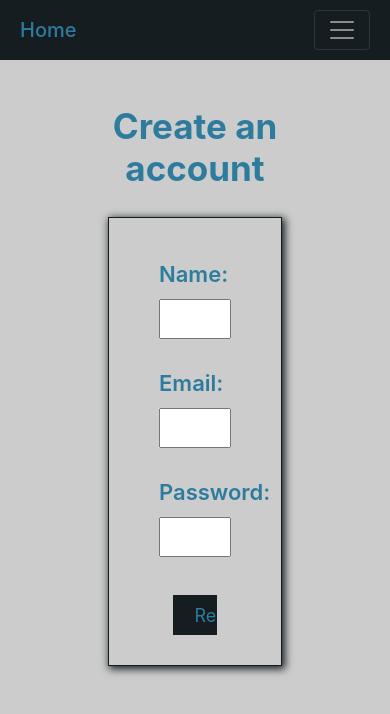
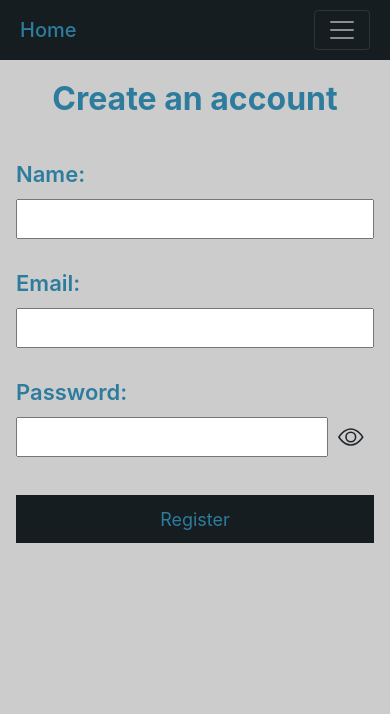
Before and after one commit to LuanSALima/MERN-Portifolio, a React (Create React App) app in the folder client/: page /registrar in a window 390 px wide. Shown: the top 714 px of the page. Built offline with nearby package versions, Linux system fonts and the light colour scheme.

Commit message:
Updated Responsive Style of All Pages/Components of the Project

```diff
--- /dev/null
+++ b/client/src/components/PasswordInput/index.js
@@ -0,0 +1,37 @@
+import React, { useState } from 'react';
+
+import { Container } from './styles';
+
+function PasswordInput(props) {
+	const [showPassword, setShowPassword] = useState(false);
+
+	const changeShowPassword = () => {
+		setShowPassword(!showPassword);
+	}
+
+	return (
+		<Container>
+			<input
+				type={ (showPassword) ? 'text' : 'password' }
+				required
+				value={props.value}
+				onChange={props.onChange}
+			/>
+			{(showPassword)
+			?
+			<svg onClick={changeShowPassword} xmlns="http://www.w3.org/2000/svg" width="30" height="30" fill="currentColor" class="bi bi-eye-slash" viewBox="0 0 16 16">
+              <path d="M13.359 11.238C15.06 9.72 16 8 16 8s-3-5.5-8-5.5a7.028 7.028 0 0 0-2.79.588l.77.771A5.944 5.944 0 0 1 8 3.5c2.12 0 3.879 1.168 5.168 2.457A13.134 13.134 0 0 1 14.828 8c-.058.087-.122.183-.195.288-.335.48-.83 1.12-1.465 1.755-.165.165-.337.328-.517.486l.708.709z"/>
+              <path d="M11.297 9.176a3.5 3.5 0 0 0-4.474-4.474l.823.823a2.5 2.5 0 0 1 2.829 2.829l.822.822zm-2.943 1.299.822.822a3.5 3.5 0 0 1-4.474-4.474l.823.823a2.5 2.5 0 0 0 2.829 2.829z"/>
+              <path d="M3.35 5.47c-.18.16-.353.322-.518.487A13.134 13.134 0 0 0 1.172 8l.195.288c.335.48.83 1.12 1.465 1.755C4.121 11.332 5.881 12.5 8 12.5c.716 0 1.39-.133 2.02-.36l.77.772A7.029 7.029 0 0 1 8 13.5C3 13.5 0 8 0 8s.939-1.721 2.641-3.238l.708.709zm10.296 8.884-12-12 .708-.708 12 12-.708.708z"/>
+            </svg>
+			:
+			<svg onClick={changeShowPassword} xmlns="http://www.w3.org/2000/svg" width="30" height="30" fill="currentColor" class="bi bi-eye" viewBox="0 0 16 16">
+			  <path d="M16 8s-3-5.5-8-5.5S0 8 0 8s3 5.5 8 5.5S16 8 16 8zM1.173 8a13.133 13.133 0 0 1 1.66-2.043C4.12 4.668 5.88 3.5 8 3.5c2.12 0 3.879 1.168 5.168 2.457A13.133 13.133 0 0 1 14.828 8c-.058.087-.122.183-.195.288-.335.48-.83 1.12-1.465 1.755C11.879 11.332 10.119 12.5 8 12.5c-2.12 0-3.879-1.168-5.168-2.457A13.134 13.134 0 0 1 1.172 8z"/>
+			  <path d="M8 5.5a2.5 2.5 0 1 0 0 5 2.5 2.5 0 0 0 0-5zM4.5 8a3.5 3.5 0 1 1 7 0 3.5 3.5 0 0 1-7 0z"/>
+			</svg>
+			}
+		</Container>
+	);
+}
+
+export default PasswordInput;
--- /dev/null
+++ b/client/src/components/PasswordInput/styles.js
@@ -0,0 +1,16 @@
+import styled from 'styled-components';
+
+export const Container = styled.div`
+	display: flex;
+	align-items: center;
+
+	input {
+		width: 100%;
+		margin-right: auto;
+	}
+
+	svg {
+		margin: 0 10px;
+		cursor: pointer;
+	}
+`;
--- a/client/src/pages/Dashboard/index.js
+++ b/client/src/pages/Dashboard/index.js
@@ -12,7 +12,7 @@ import { Page, Content, Title, ErrorMessage, ProgressBar } from '../../styles/de
 
 import { withTranslation } from 'react-i18next';
 
-import { Container, Menu, MenuItem } from './style';
+import { Container, Menu, MenuItem, MenuCollapse, MenuToggle, TableContainer } from './style';
 
 class Dashboard extends Component {
 
@@ -22,13 +22,15 @@ class Dashboard extends Component {
 		/*Fazendo a bind para que o 'this' usado nas funções façam referencia a classe*/
 		this.handleUserList = this.handleUserList.bind(this);
 		this.mountTable = this.mountTable.bind(this);
+		this.showSideBar = this.showSideBar.bind(this);
 
 		this.state = {
 			error: "",
 			dataType: "",
 			tableColumns: [],
 			tableData: [],
-			loading: false
+			loading: false,
+			showSideBar: false
 		}
 	}
 
@@ -36,7 +38,7 @@ class Dashboard extends Component {
 
 		const { t } = this.props;
 
-		this.setState({loading: true});
+		this.setState({loading: true, showSideBar: false});
 
 		api.get("/api/users/list")
             .then(response => {
@@ -142,6 +144,10 @@ class Dashboard extends Component {
 		)
 	}
 
+	showSideBar() {
+		this.setState({showSideBar: !this.state.showSideBar});
+	}
+
 	render() {
 		const { t } = this.props;
 
@@ -150,16 +156,22 @@ class Dashboard extends Component {
 			    <Navbar />
 				<Content>
 					<Container>
-						<Menu>
+						<Menu show={this.state.showSideBar}>
+							<MenuToggle onClick={this.showSideBar}>
+								<svg xmlns="http://www.w3.org/2000/svg" width="30" height="30" fill="currentColor" class="bi bi-list" viewBox="0 0 16 16">
+								  <path fill-rule="evenodd" d="M2.5 12a.5.5 0 0 1 .5-.5h10a.5.5 0 0 1 0 1H3a.5.5 0 0 1-.5-.5zm0-4a.5.5 0 0 1 .5-.5h10a.5.5 0 0 1 0 1H3a.5.5 0 0 1-.5-.5zm0-4a.5.5 0 0 1 .5-.5h10a.5.5 0 0 1 0 1H3a.5.5 0 0 1-.5-.5z"/>
+								</svg>
+							</MenuToggle>
+							<MenuCollapse show={this.state.showSideBar}>
 								<h5 className="sidebar-heading justify-content-center align-items-center">{t('Dashboard.menu_title')}</h5>
 								<ul className="nav flex-column justify-content-center align-items-center">
 									<li className="nav-item">
 										<MenuItem onClick={this.handleUserList}>{t('Dashboard.menu_item1')}</MenuItem>
 									</li>
 								</ul>
+							</MenuCollapse>
 						</Menu>
-						<div className="container">
-
+						<TableContainer>
 							<Title>{t('Dashboard.title')}</Title>
 							{(this.state.loading === true) &&
 		                        <ProgressBar />
@@ -172,7 +184,7 @@ class Dashboard extends Component {
 							{(this.state.tableColumns && this.state.tableData) &&
 								this.mountTable()
 							}
-						</div>
+						</TableContainer>
 					</Container>
 				</Content>
 			</Page>
--- a/client/src/pages/Dashboard/style.js
+++ b/client/src/pages/Dashboard/style.js
@@ -11,6 +11,11 @@ export const Menu = styled.div`
 	background-color: var(--color-dark);
 	color: var(--color-font-primary);
 	padding-top: 10px;
+
+	@media(max-width: 995px) {
+		height: ${(props)=>props.show?"100vh":"fit-content"};
+		position: absolute;
+	}
 `;
 
 export const MenuItem = styled.span`
@@ -32,3 +37,45 @@ export const MenuItem = styled.span`
 		transition: all 0.4s;
 	}
 `;
+
+export const MenuCollapse = styled.div`
+	display: block;
+
+	@media(max-width: 995px) {
+		display: ${(props)=>props.show?"block":"none"};
+	}
+`;
+
+export const MenuToggle = styled.div`
+	display: none;
+	padding: 1rem 2rem;
+	cursor: pointer;
+
+	@media(max-width: 995px) {
+		display: block;
+	}
+`;
+
+export const TableContainer = styled.div`
+	width: 100%;
+	padding: 10px 25px;
+
+	th, td {
+		vertical-align: middle;
+		padding: 1rem 0.5rem;
+	}
+
+	@media(max-width: 995px) {
+		display: block;
+		padding: 0;
+		margin-top: 5rem;
+
+		table{
+			max-width: 100vh;
+		}
+
+		th, td {
+			padding: 0.5rem 1rem;
+		}
+	}
+`;
--- a/client/src/pages/EditPassword/index.js
+++ b/client/src/pages/EditPassword/index.js
@@ -8,6 +8,8 @@ import api from "../../services/api";
 import { Page, CenterContent, Title, Form, FormGroup, ErrorMessage, ProgressBar } from '../../styles/default';
 
 import { useTranslation } from 'react-i18next';
+
+import PasswordInput from '../../components/PasswordInput';
 
 function EditPassword(props){
 
@@ -90,30 +92,18 @@ function EditPassword(props){
 
                     <FormGroup>
                         <label>{t('EditPassword.form_label1')}</label>
-                        <input  type="password"
-                                required
-                                value={actualPassword}
-                                onChange={e => setActualPassword(e.target.value)}
-                                />
+                        <PasswordInput value={actualPassword} onChange={e => setActualPassword(e.target.value)}/>
                     </FormGroup>
 
                     <FormGroup>
                         <label>{t('EditPassword.form_label2')}</label>
-                        <input  type="password"
-                                required
-                                value={newPassword}
-                                onChange={e => setNewPassword(e.target.value)}
-                                />
+                        <PasswordInput value={newPassword} onChange={e => setNewPassword(e.target.value)}/>
                         <ErrorMessage>{errorNewPassword}</ErrorMessage>
                     </FormGroup>
 
                     <FormGroup>
                         <label>{t('EditPassword.form_label3')}</label>
-                        <input  type="password"
-                                required
-                                value={confirmNewPassword}
-                                onChange={e => setConfirmNewPassword(e.target.value)}
-                                />
+                        <PasswordInput value={confirmNewPassword} onChange={e => setConfirmNewPassword(e.target.value)}/>
                         <ErrorMessage>{errorConfirmNewPassword}</ErrorMessage>
                     </FormGroup>
 
--- a/client/src/pages/PlansProject/index.js
+++ b/client/src/pages/PlansProject/index.js
@@ -4,7 +4,7 @@ import Navbar from "../../components/Navbar";
 
 import { Card } from 'react-bootstrap';
 
-import { Page, CenterContent, Title, SucessMessage, ErrorMessage } from '../../styles/default';
+import { Page, CenterContent, Title, SucessMessage, /*ErrorMessage*/ } from '../../styles/default';
 
 import { withTranslation } from 'react-i18next';
 
@@ -16,7 +16,7 @@ const OkCheckMark = () => {
 		</svg>
 	);
 }
-
+/*
 const FalseCheckMark = () => {
 	return (
 		<svg xmlns="http://www.w3.org/2000/svg" width="16" height="16" fill="currentColor" className="bi bi-x-lg" viewBox="0 0 16 16">
@@ -24,7 +24,7 @@ const FalseCheckMark = () => {
 		</svg>
 	);
 }
-
+*/
 class PlansProject extends Component {
 
 	render() {
@@ -58,9 +58,9 @@ class PlansProject extends Component {
 								<h4><OkCheckMark /> {t('PlansProject.plan5')}</h4>
 							</SucessMessage>
 							<br />
-							<ErrorMessage>
-								<h4><FalseCheckMark /> {t('PlansProject.plan6')}</h4>
-							</ErrorMessage>
+							<SucessMessage>
+								<h4><OkCheckMark /> {t('PlansProject.plan6')}</h4>
+							</SucessMessage>
 						</Card.Body>
 					</Card>
 				</CenterContent>
--- a/client/src/pages/SignIn/index.js
+++ b/client/src/pages/SignIn/index.js
@@ -10,6 +10,8 @@ import Navbar from "../../components/Navbar";
 import { Page, CenterContent, Title, Form, FormGroup, ErrorMessage, ProgressBar } from '../../styles/default';
 
 import { withTranslation } from 'react-i18next';
+
+import PasswordInput from '../../components/PasswordInput';
 
 class SignIn extends Component {
 
@@ -128,11 +130,7 @@ class SignIn extends Component {
 						</FormGroup>
 						<FormGroup>
 							<label>{t('SignIn.form_label2')}</label>
-							<input	type="password"
-									required
-									value={this.state.password}
-									onChange={this.onChangePassword}
-									/>
+							<PasswordInput value={this.state.password} onChange={this.onChangePassword}/>
 							<ErrorMessage>{this.state.errorPassword}</ErrorMessage>
 						</FormGroup>
 
--- a/client/src/pages/SignUp/index.js
+++ b/client/src/pages/SignUp/index.js
@@ -8,6 +8,8 @@ import Navbar from "../../components/Navbar";
 import { Page, CenterContent, Title, Form, FormGroup, ErrorMessage, ProgressBar } from '../../styles/default';
 
 import { withTranslation } from 'react-i18next';
+
+import PasswordInput from '../../components/PasswordInput';
 
 class SignUp extends Component {
 
@@ -149,12 +151,7 @@ class SignUp extends Component {
 						</FormGroup>
 						<FormGroup>
 							<label>{t('SignUp.form_label3')}</label>
-							<input	type="password"
-									required
-									id="passwordField"
-									value={this.state.password}
-									onChange={this.onChangePassword}
-									/>
+							<PasswordInput id="passwordField" value={this.state.password} onChange={this.onChangePassword}/>
 							<ErrorMessage>{this.state.errorPassword}</ErrorMessage>
 						</FormGroup>
 
--- a/client/src/styles/default.js
+++ b/client/src/styles/default.js
@@ -13,6 +13,11 @@ export const Content = styled.div`
 export const CenterContent = styled.div`
 	text-align: center;
 	padding: 25px 50px;
+
+	@media(max-width: 995px) {
+		width: 100%;
+		padding: 0;
+	}
 `;
 
 export const Title = styled.h1`
@@ -21,6 +26,10 @@ export const Title = styled.h1`
 	color: var(--color-font-primary);
 	cursor: default;
 	padding: 20px 0;
+
+	@media(max-width: 995px) {
+		font-size: 2rem;
+	}
 `;
 
 export const SucessMessage = styled.h2`
@@ -65,7 +74,6 @@ export const Form = styled.form`
 		font-size: 22px;
 		font-weight: 600;
 	}
-}
 
 	input[type="submit"], button {
 		width: 60%;
@@ -96,6 +104,18 @@ export const Form = styled.form`
 
 		transition: all 0.2s;
 	}
+
+	@media(max-width: 995px) {
+		width: 100%;
+		padding: 0 1rem;
+		border: 0;
+		box-shadow: none;
+
+		input[type="submit"], button {
+			width: 100%;
+			height: 3rem;
+		}
+	}
 `;
 
 export const FormGroup = styled.div`
```
Lines whose indentation alone changed are shown as unchanged.
